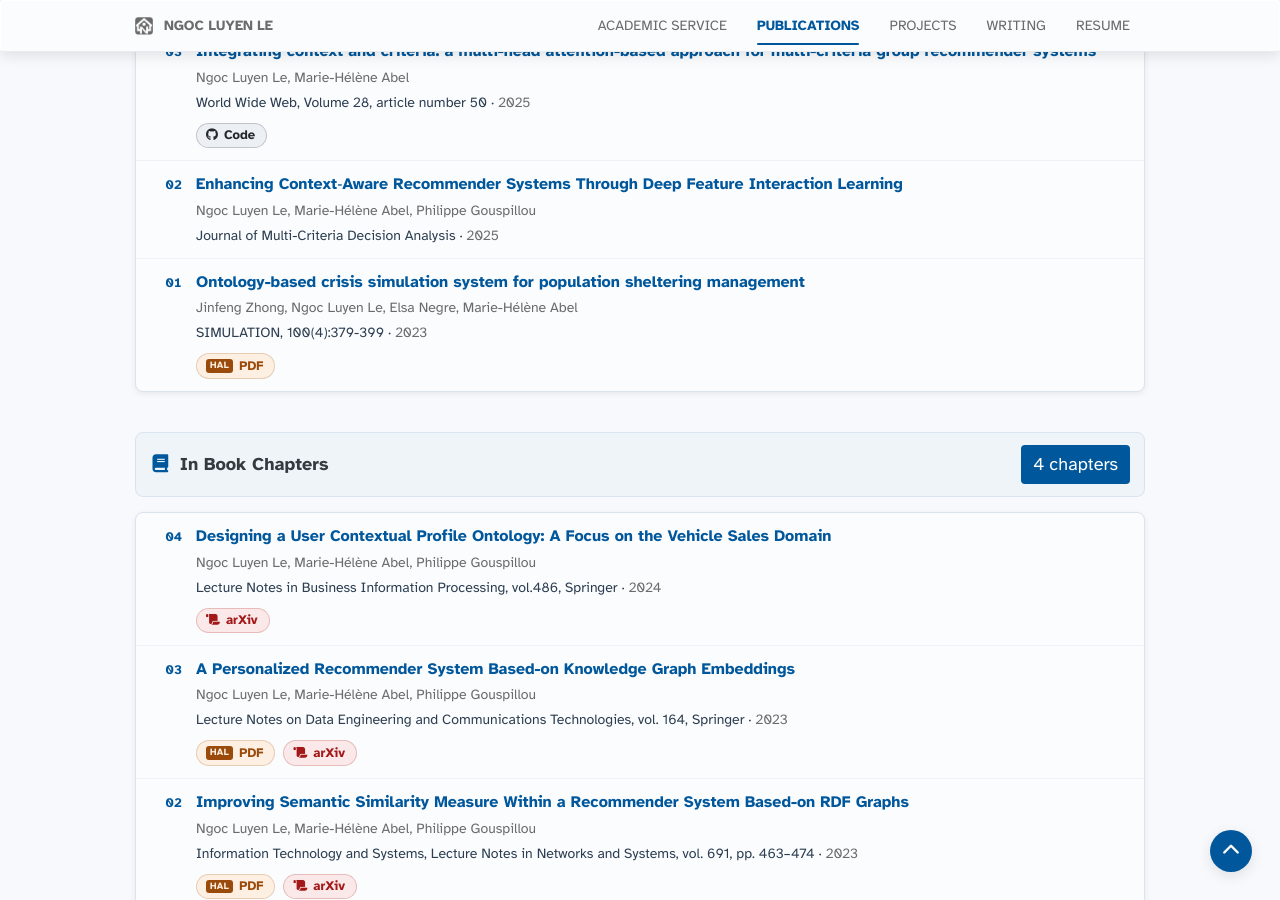
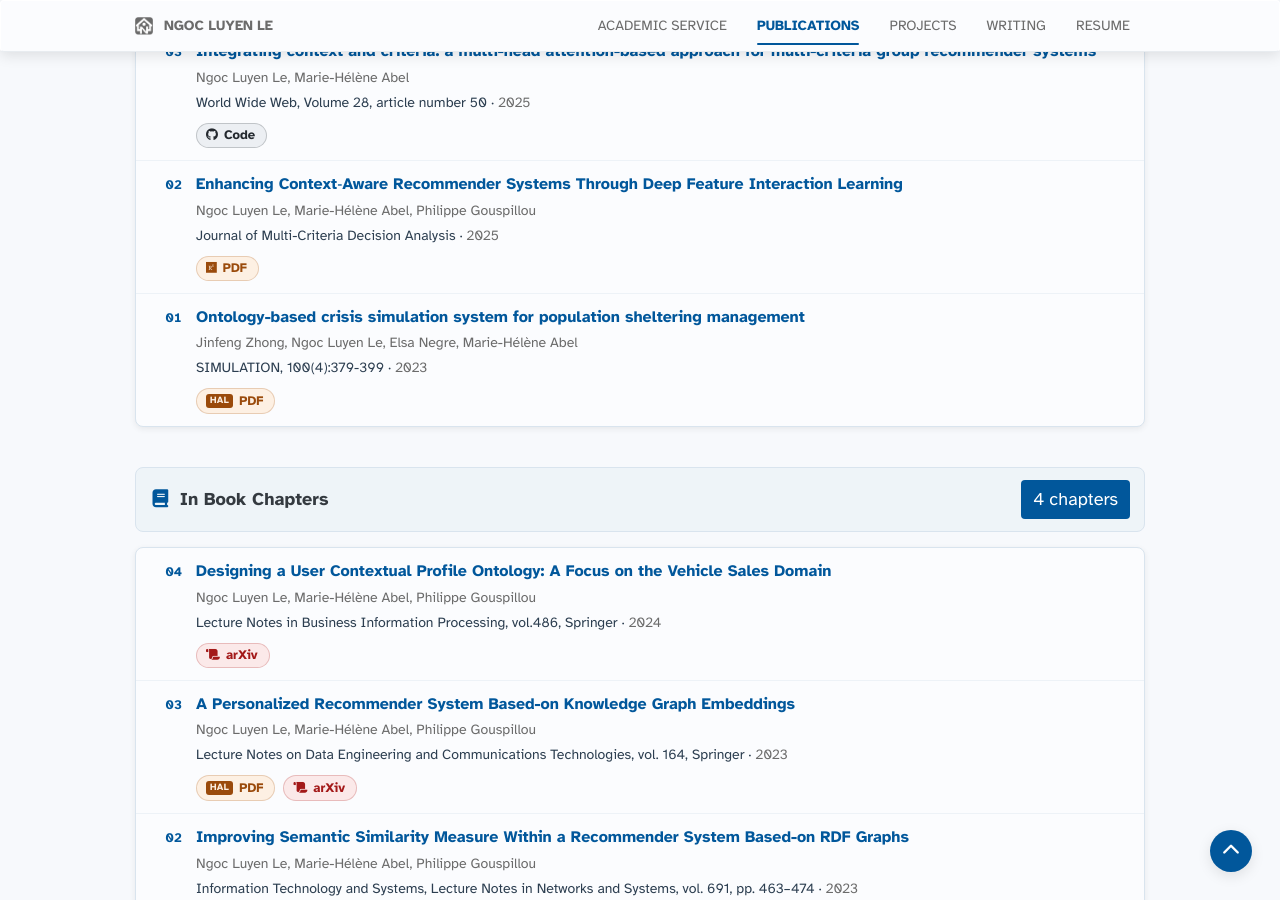
Before and after one commit to lengocluyen/lengocluyen.github.io, a Jekyll site: the page built from publications.html, in a window 1280 px wide and 900 px high, scrolled down 641 px. Built offline with Jekyll 4.4.1, drawn with Linux system fonts in a browser that asks for light colours; some web fonts are replaced.

Commit message:
Add ResearchGate PDF for the JMCDA 2025 paper
Co-Authored-By: Claude Opus 5.5 <noreply@anthropic.com>

```diff
--- a/_data/publications.yml
+++ b/_data/publications.yml
@@ -44,6 +44,9 @@
       venue: "Journal of Multi-Criteria Decision Analysis"
       year: 2025
       url: https://onlinelibrary.wiley.com/doi/10.1002/mcda.70012
+      links:
+        - label: PDF
+          url: https://www.researchgate.net/publication/390048710_Enhancing_Context-Aware_Recommender_Systems_Through_Deep_Feature_Interaction_Learning
     - title: "Ontology-based crisis simulation system for population sheltering management"
       authors: "Jinfeng Zhong, Ngoc Luyen Le, Elsa Negre, Marie-Hélène Abel"
       venue: "SIMULATION, 100(4):379-399"
--- a/_includes/publications.html
+++ b/_includes/publications.html
@@ -82,8 +82,12 @@
                 {%- else %}{% assign icon = 'fa-solid fa-link' %}
               {%- endcase %}
               {%- assign on_hal = false %}
-              {%- if l.label == 'PDF' %}{% if l.url contains 'hal.science' or l.url contains 'ccsd.cnrs.fr' %}{% assign on_hal = true %}{% endif %}{% endif %}
-            <a class="link-chip link-chip--{{ l.label | downcase }}" href="{{ l.url }}" target="_blank" rel="noopener noreferrer"{% if on_hal %} title="Open-access PDF on HAL"{% endif %}>
+              {%- assign tip = '' %}
+              {%- if l.label == 'PDF' %}
+                {%- if l.url contains 'hal.science' or l.url contains 'ccsd.cnrs.fr' %}{% assign on_hal = true %}{% assign tip = 'Open-access PDF on HAL' %}
+                {%- elsif l.url contains 'researchgate.net' %}{% assign icon = 'fa-brands fa-researchgate' %}{% assign tip = 'PDF on ResearchGate' %}{% endif %}
+              {%- endif %}
+            <a class="link-chip link-chip--{{ l.label | downcase }}" href="{{ l.url }}" target="_blank" rel="noopener noreferrer"{% if tip != '' %} title="{{ tip }}"{% endif %}>
               {%- if on_hal %}<span class="hal-mark" aria-hidden="true">HAL</span>{% else %}<i class="{{ icon }}" aria-hidden="true"></i>{% endif %}{{ l.label }}</a>
             {%- endfor %}
           </p>
```
